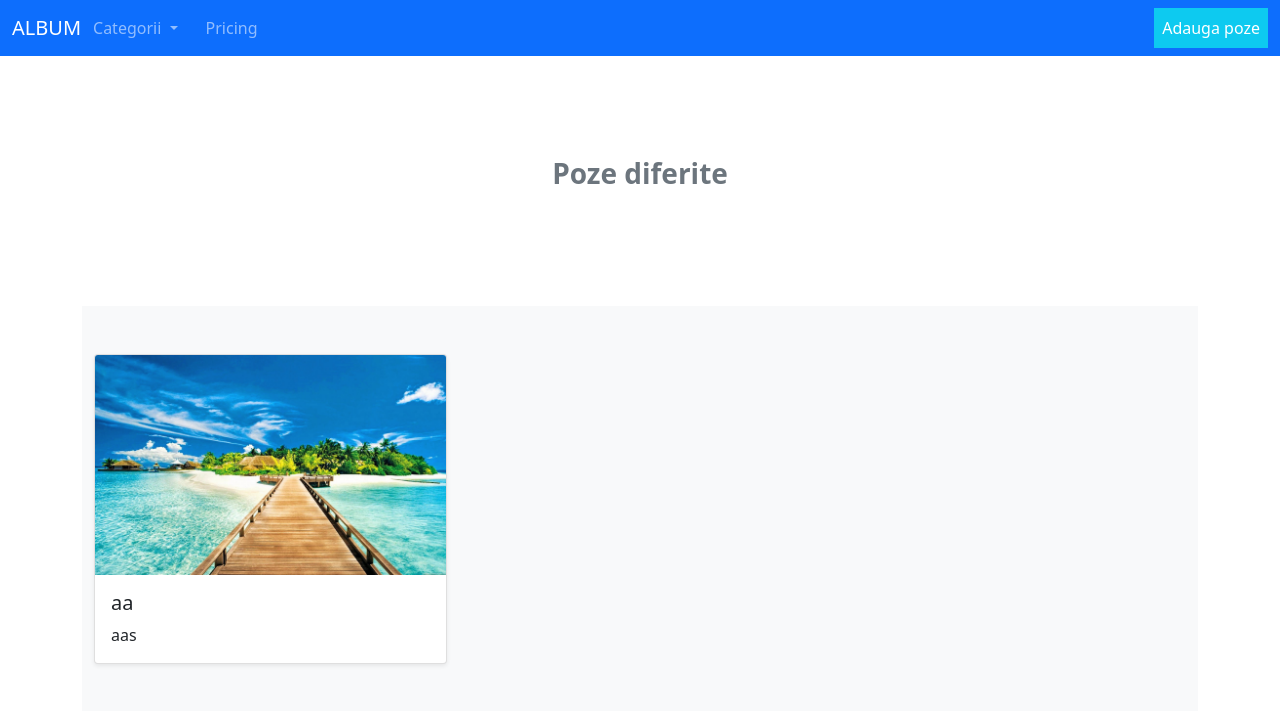
After one commit to ionadam97/album_web, a Django app: page /altele in a window 1280 px wide. The commit adds this page. Shown: the top 711 px of the page. Run offline with Django 4.2, Linux system fonts and the light colour scheme; data comes from the database, SQL or seed files in the repository; both versions use the stored data as it was after the commit.

Commit message:
am adaugat filtru dupa anotimp

```diff
--- a/shop/models.py
+++ b/shop/models.py
@@ -1,5 +1,5 @@
 from django.db import models
-from django.forms import ModelForm
+
 
 # Create your models here.
 class Album(models.Model):
@@ -19,7 +19,6 @@ class Album(models.Model):
     image = models.ImageField( upload_to='shop_images/')
     desc = models.TextField('text')
     anotimp = models.CharField(choices=nume_anotimp,
-                               default=altele,
                                max_length=10,)
 
     def __str__(self):
--- /dev/null
+++ b/shop/templates/altele.html
@@ -0,0 +1,33 @@
+{%  extends 'base.html' %}
+{% block title %}poze diferite{% endblock %}
+
+
+{% block content %}
+<main>
+  <section class="py-5 text-center container ">
+    <div class="row py-lg-5">
+      <div class="col-lg-6 col-md-8 mx-auto">
+        <p class=" text-muted fw-bold fs-3">Poze diferite</p>
+      </div>
+    </div>
+  </section>
+
+  <div class="album py-5 bg-light">
+    <div class="container">
+      <div class="row row-cols-1 row-cols-sm-2  row-cols-md-3 g-3">
+        {% for post in postari.all %}
+        <div class="col-md-4">
+          <div class="card shadow-sm">
+            <img src="{{ post.image.url }}" class="card-img-top">
+            <div class="card-body">
+              <h5 class="card-title ">{{ post.title }}</h5>
+              <p class="card-text">{{ post.desc }}</p>
+            </div>
+          </div>
+        </div>
+        {% endfor %}
+      </div>
+    </div>
+  </div>
+</main>
+{% endblock%}
--- a/shop/templates/base.html
+++ b/shop/templates/base.html
@@ -18,10 +18,11 @@
                     Categorii
                 </a>
                 <ul class="dropdown-menu" aria-labelledby="navbarDropdown">
-                    <li><a class="dropdown-item" href="{% url 'vara'%}">vara</a></li>
-                    <li><a class="dropdown-item" href="{% url 'toamna'%}">toamna</a></li>
-                    <li><a class="dropdown-item" href="{% url 'iarna'%}">iarna</a></li>
-                    <li><a class="dropdown-item" href="{% url 'primavara'%}">primavara</a></li>
+                    <li><a class="dropdown-item" href="{% url 'vara'%}">Vara</a></li>
+                    <li><a class="dropdown-item" href="{% url 'toamna'%}">Toamna</a></li>
+                    <li><a class="dropdown-item" href="{% url 'iarna'%}">Iarna</a></li>
+                    <li><a class="dropdown-item" href="{% url 'primavara'%}">Primavara</a></li>
+                    <li><a class="dropdown-item" href="{% url 'altele'%}">Altele</a></li>
                 </ul>
             </div>
             <div class="navbar-nav col-auto me-auto">
--- a/shop/urls.py
+++ b/shop/urls.py
@@ -10,4 +10,5 @@ urlpatterns = [
     path('primavara', views.primavara, name='primavara'),
     path('vara', views.vara, name='vara'),
     path('toamna', views.toamna, name='toamna'),
+    path('altele', views.altele, name='altele'),
 ]+ static(settings.MEDIA_URL, document_root=settings.MEDIA_ROOT)
--- a/shop/views.py
+++ b/shop/views.py
@@ -20,17 +20,20 @@ def adauga(request):
     return render(request, "adauga.html", context)
 
 def iarna(request):
-    postari = Album.objects.filter(title='ttj').order_by('title')
+    postari = Album.objects.filter(anotimp='Iarna').order_by('-id')
     return render (request, 'iarna.html', {'postari': postari})
 
 def primavara(request):
-    postari = Album.objects.all()
+    postari = Album.objects.filter(anotimp='Primavara').order_by('-id')
     return render (request, 'primavara.html', {'postari': postari})
 
 def vara(request):
-    postari = Album.objects.all()
+    postari = Album.objects.filter(anotimp='Vara').order_by('-id')
     return render (request, 'vara.html', {'postari': postari})
 
 def toamna(request):
-    postari = Album.objects.all()
+    postari = Album.objects.filter(anotimp='Toamna').order_by('-id')
     return render (request, 'toamna.html', {'postari': postari})
+def altele(request):
+    postari = Album.objects.filter(anotimp='Altele').order_by('-id')
+    return render (request, 'altele.html', {'postari': postari})
```
Also changed, not shown: db.sqlite3, media/shop_images/download_KYryBbX.jfif (added), media/shop_images/insula_tropicala_ztZowB8.jpg (added), media/shop_images/istock_000001633306_medium_KhZPf7c.jpg (added), shop/migrations/0007_alter_album_anotimp.py (added).
